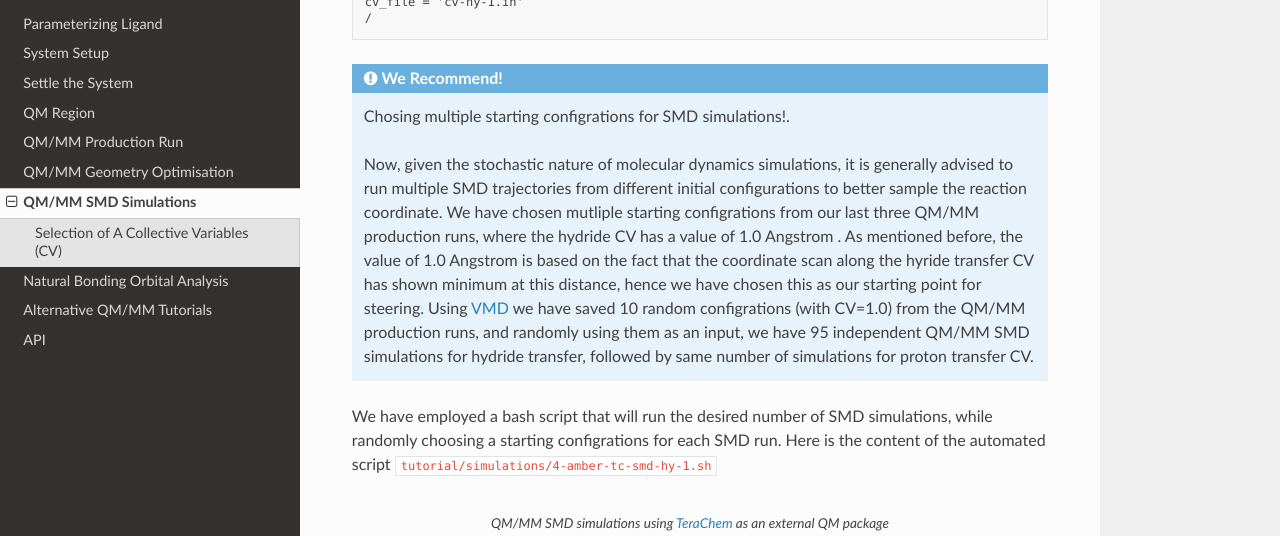
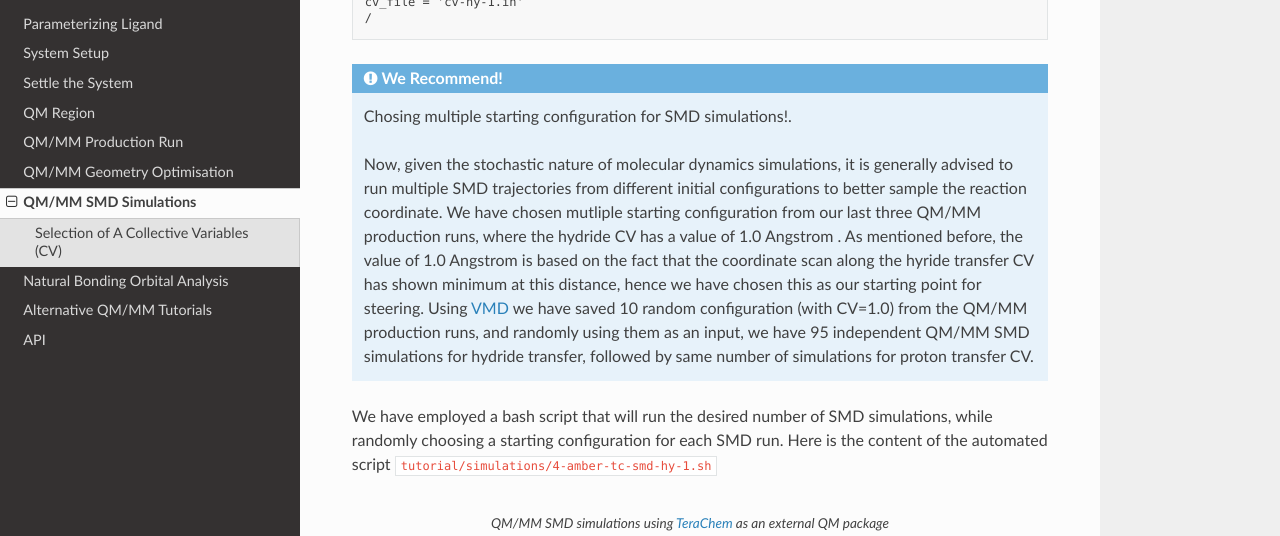
Before and after one commit to hopanoid/Enzyme-Reaction-Dynamics-Tutorial, a Sphinx documentation site: the page built from docs/source/8-smd_simulations.rst, in a window 1280 px wide and 1400 px high, scrolled down 2702 px. Shown: the part 151-687 px from the top of the window. Built offline with Sphinx 7.4.7 and the Read the Docs theme 2.0.0, drawn with Linux system fonts in a browser that asks for light colours; some of the changed text lies outside the part shown.

Commit message:
spelling changes

```diff
--- a/docs/source/8-smd_simulations.rst
+++ b/docs/source/8-smd_simulations.rst
@@ -107,11 +107,11 @@ Here is the amber *mdin* file for running QM/MM SMD simulation along the hydride
 
 .. admonition:: We Recommend!
 
-        Chosing multiple starting configrations for SMD simulations!.
+        Chosing multiple starting configuration for SMD simulations!.
 
-        Now, given the stochastic nature of molecular dynamics simulations, it is generally advised to run multiple SMD trajectories from different initial configurations to better sample the reaction coordinate. We have chosen mutliple starting configrations from our last three QM/MM production runs, where the hydride CV has a value of 1.0 Angstrom . As mentioned before, the value of 1.0 Angstrom is based on the fact that the coordinate scan along the hyride transfer CV has shown minimum at this distance, hence we have chosen this as our starting point for steering. Using VMD_ we have saved 10 random configrations (with CV=1.0) from the QM/MM production runs, and randomly using them as an input, we have 95 independent QM/MM SMD simulations for hydride transfer, followed by same number of simulations for proton transfer CV.
+        Now, given the stochastic nature of molecular dynamics simulations, it is generally advised to run multiple SMD trajectories from different initial configurations to better sample the reaction coordinate. We have chosen mutliple starting configuration from our last three QM/MM production runs, where the hydride CV has a value of 1.0 Angstrom . As mentioned before, the value of 1.0 Angstrom is based on the fact that the coordinate scan along the hyride transfer CV has shown minimum at this distance, hence we have chosen this as our starting point for steering. Using VMD_ we have saved 10 random configuration (with CV=1.0) from the QM/MM production runs, and randomly using them as an input, we have 95 independent QM/MM SMD simulations for hydride transfer, followed by same number of simulations for proton transfer CV.
 
-We have employed a bash script that will run the desired number of SMD simulations, while randomly choosing a starting configrations for each SMD run. Here is the content of the automated script :file:`tutorial/simulations/4-amber-tc-smd-hy-1.sh`
+We have employed a bash script that will run the desired number of SMD simulations, while randomly choosing a starting configuration for each SMD run. Here is the content of the automated script :file:`tutorial/simulations/4-amber-tc-smd-hy-1.sh`
 
 .. code-block::
         :emphasize-lines: 15,40
@@ -160,7 +160,7 @@ We have employed a bash script that will run the desired number of SMD simulatio
 
         done
 
-The first highlighted line defines that for each SMD run, a randomly selected input will be used from the 10 different starting configrations. This script will save and rename the *charge_vdd.xls* and *tc_job.dat* files at each step for each of the QM system. Later on, these files can be used to analyse the SCF, QM Energy, HOMO-LUMO Gap or the VDD charges etc.
+The first highlighted line defines that for each SMD run, a randomly selected input will be used from the 10 different starting configuration. This script will save and rename the *charge_vdd.xls* and *tc_job.dat* files at each step for each of the QM system. Later on, these files can be used to analyse the SCF, QM Energy, HOMO-LUMO Gap or the VDD charges etc.
 
 The scond highlighted line will save the *CV-vs-work* output from each SMD run, those are later to be used to compute the free energy profile along the CV.
 Finally, free energy profile along the CV have been calculated by the fluctuation-dissipation (FD) estimator, details of which is available in the supplementary
```
